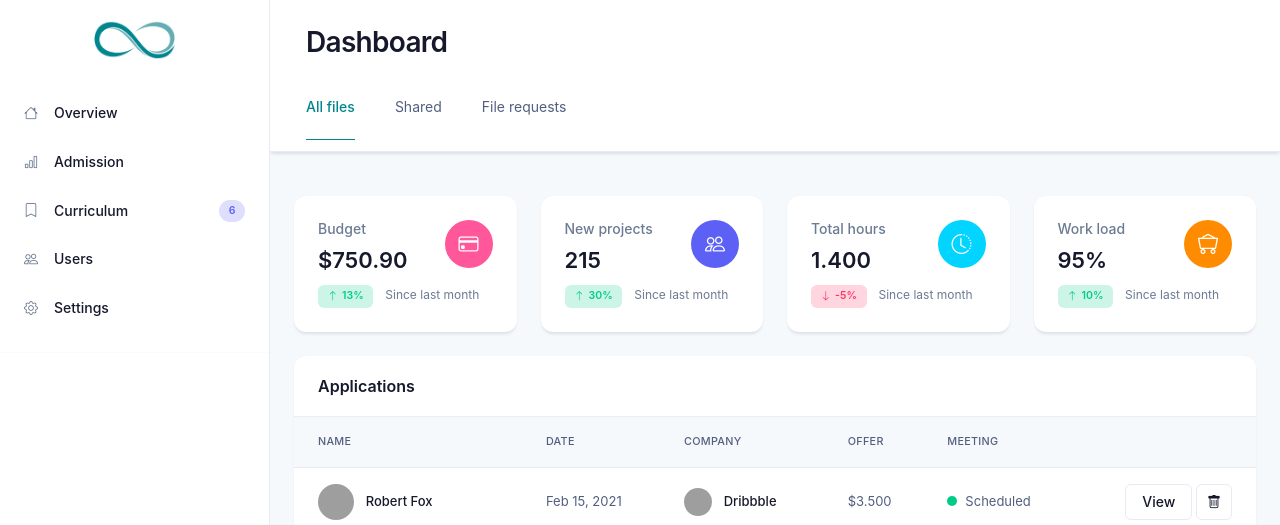
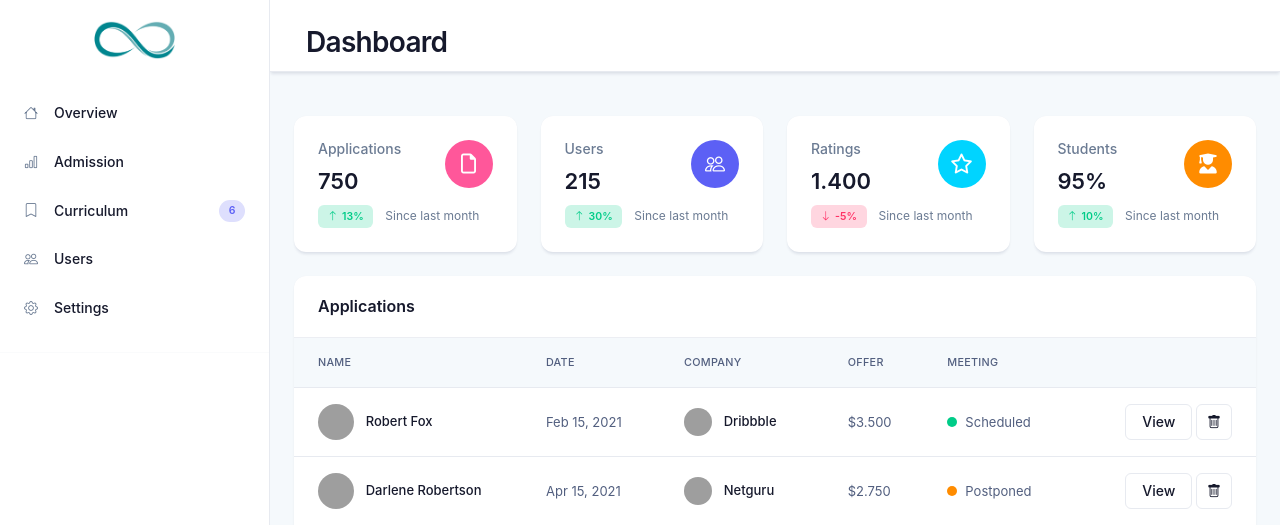
Before and after one commit to chhay-sophal/school-admission, a Django app: page /dashboard/ in a window 1280 px wide. Shown: the top 525 px of the page. Run offline with Django 4.2, Linux system fonts and the light colour scheme; the visitor is signed in with stand-in values (Sample User, id 1); data that the repository does not hold is empty; some libraries are stand-ins or nearby versions; grey boxes are pictures that could not be loaded.

Commit message:
modified overview

```diff
--- a/Django-Project/school_admission/templates/dashboard/overview.html
+++ b/Django-Project/school_admission/templates/dashboard/overview.html
@@ -24,7 +24,7 @@
                 </div>
             </div>
             <!-- Nav -->
-            <ul class="nav nav-tabs mt-4 overflow-x border-0">
+            <!-- <ul class="nav nav-tabs mt-4 overflow-x border-0">
                 <li class="nav-item ">
                     <a href="#tab1" class="nav-link nav-link-tabs active">All files</a>
                 </li>
@@ -34,7 +34,7 @@
                 <li class="nav-item">
                     <a href="#tab3" class="nav-link nav-link-tabs font-regular">File requests</a>
                 </li>
-            </ul>
+            </ul> -->
         </div>
     </div>
 </header>
@@ -52,13 +52,12 @@
                                     <div class="card-body">
                                         <div class="row">
                                             <div class="col">
-                                                <span class="h6 font-semibold text-muted text-sm d-block mb-2">Budget</span>
-                                                <span class="h3 font-bold mb-0">$750.90</span>
+                                                <span class="h6 font-semibold text-muted text-sm d-block mb-2">Applications</span>
+                                                <span class="h3 font-bold mb-0">750</span>
                                             </div>
                                             <div class="col-auto">
                                                 <div class="icon icon-shape bg-tertiary text-white text-lg rounded-circle">
-                                                    <i class="bi bi-credit-card"></i>
-                                                </div>
+                                                    <i class="fa-regular fa-file"></i>                                                </div>
                                             </div>
                                         </div>
                                         <div class="mt-2 mb-0 text-sm">
@@ -75,7 +74,7 @@
                                     <div class="card-body">
                                         <div class="row">
                                             <div class="col">
-                                                <span class="h6 font-semibold text-muted text-sm d-block mb-2">New projects</span>
+                                                <span class="h6 font-semibold text-muted text-sm d-block mb-2">Users</span>
                                                 <span class="h3 font-bold mb-0">215</span>
                                             </div>
                                             <div class="col-auto">
@@ -98,13 +97,12 @@
                                     <div class="card-body">
                                         <div class="row">
                                             <div class="col">
-                                                <span class="h6 font-semibold text-muted text-sm d-block mb-2">Total hours</span>
+                                                <span class="h6 font-semibold text-muted text-sm d-block mb-2">Ratings</span>
                                                 <span class="h3 font-bold mb-0">1.400</span>
                                             </div>
                                             <div class="col-auto">
                                                 <div class="icon icon-shape bg-info text-white text-lg rounded-circle">
-                                                    <i class="bi bi-clock-history"></i>
-                                                </div>
+                                                    <i class="fa-regular fa-star"></i>                                                </div>
                                             </div>
                                         </div>
                                         <div class="mt-2 mb-0 text-sm">
@@ -121,13 +119,12 @@
                                     <div class="card-body">
                                         <div class="row">
                                             <div class="col">
-                                                <span class="h6 font-semibold text-muted text-sm d-block mb-2">Work load</span>
+                                                <span class="h6 font-semibold text-muted text-sm d-block mb-2">Students</span>
                                                 <span class="h3 font-bold mb-0">95%</span>
                                             </div>
                                             <div class="col-auto">
                                                 <div class="icon icon-shape bg-warning text-white text-lg rounded-circle">
-                                                    <i class="bi bi-minecart-loaded"></i>
-                                                </div>
+                                                    <i class="fa-solid fa-user-graduate"></i>                                                </div>
                                             </div>
                                         </div>
                                         <div class="mt-2 mb-0 text-sm">
```
